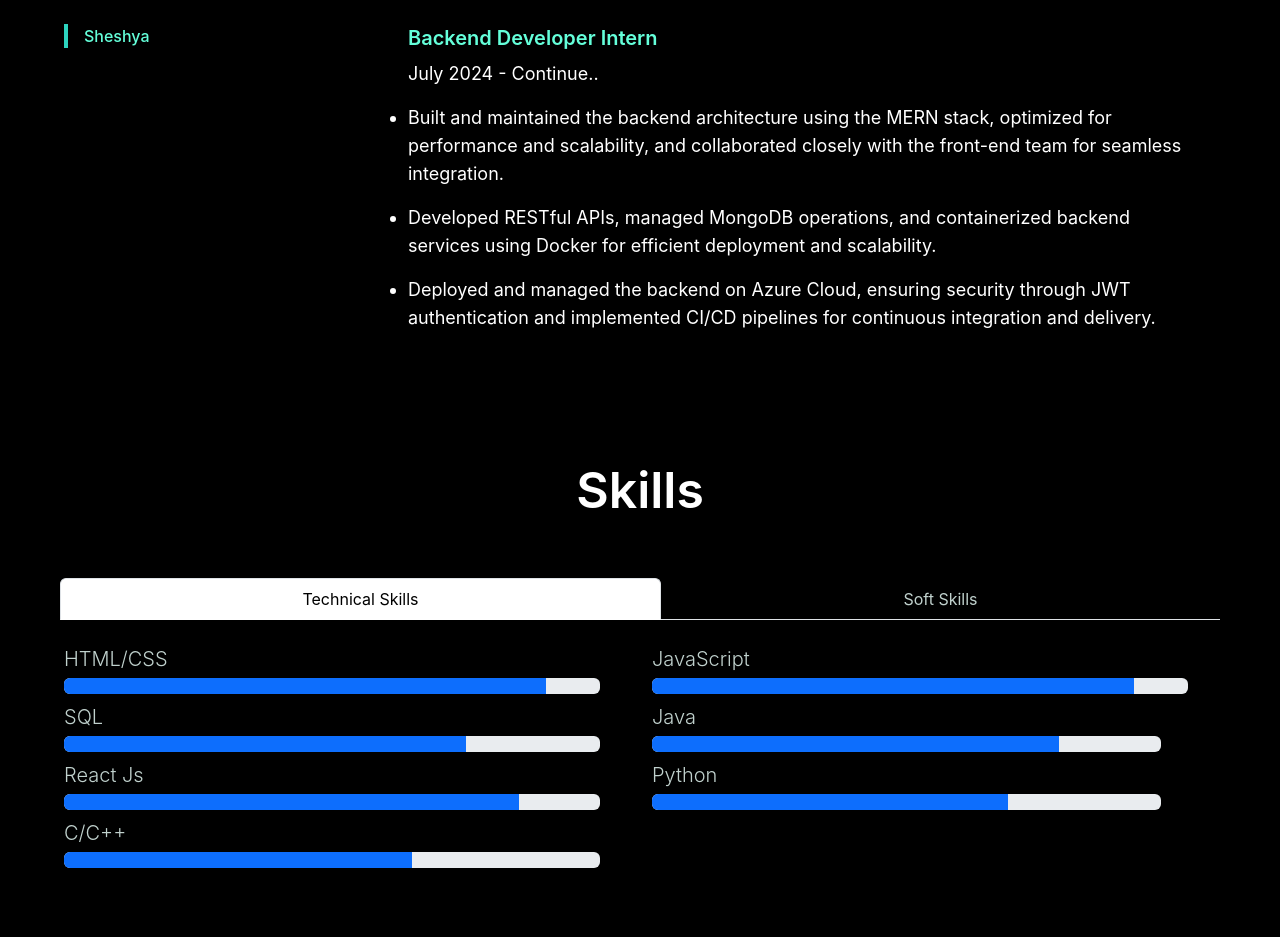
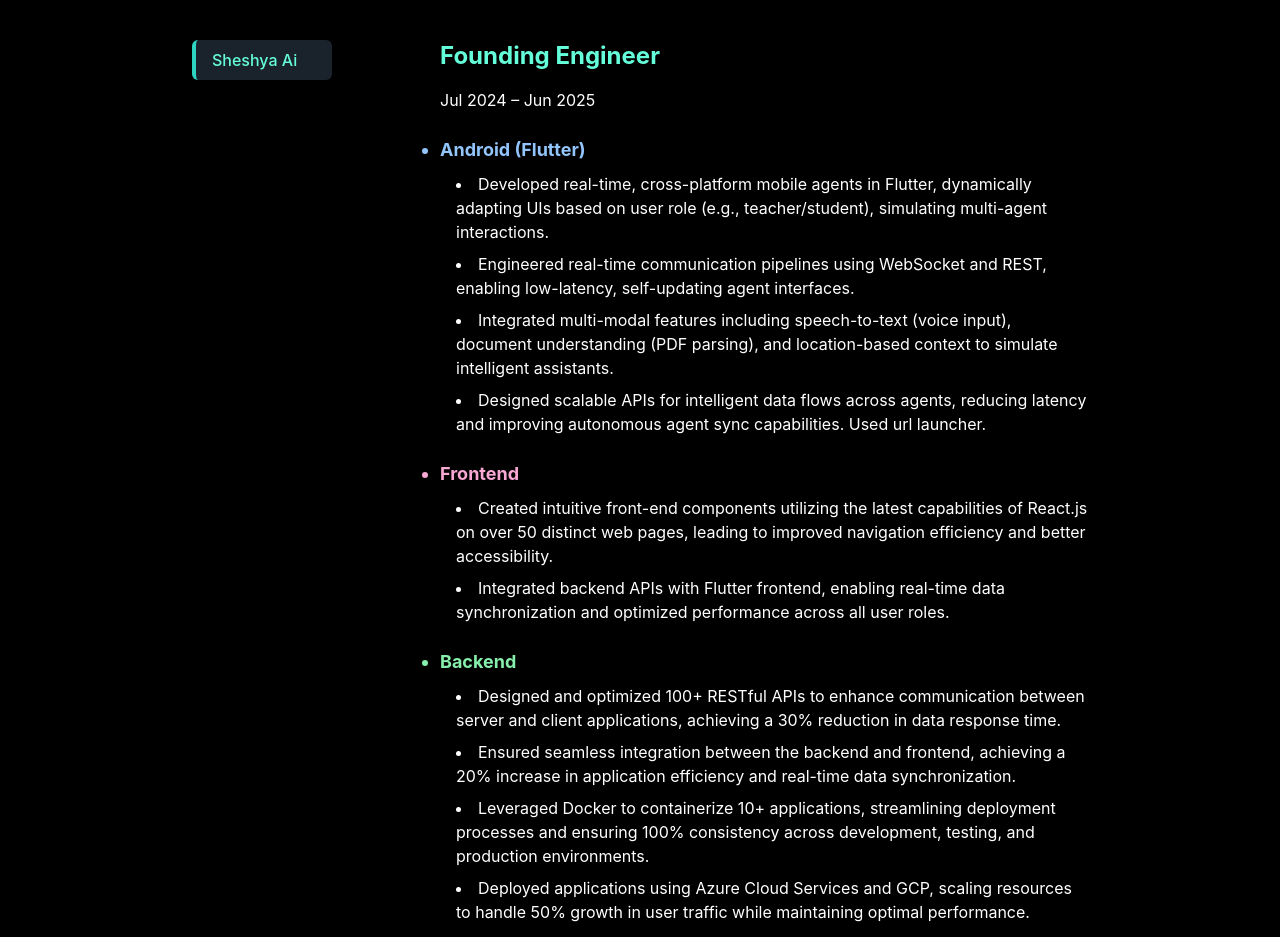
Before and after one commit to pranjalsingh03/mg93, a Next.js app: page / in a window 1280 px wide. Shown: the part 1860-2797 px from the top of the page. Built offline with nearby package versions, Linux system fonts and the light colour scheme.

Commit message:
updated the ui and skills ,experience section

```diff
--- a/package.json
+++ b/package.json
@@ -18,6 +18,7 @@
     "next": "14.2.5",
     "react": "^18.3.1",
     "react-dom": "^18.3.1",
+    "react-icons": "^5.5.0",
     "sharp": "^0.33.5",
     "typed.js": "^2.1.0"
   },
--- a/src/Components/Experience/Experience.tsx
+++ b/src/Components/Experience/Experience.tsx
@@ -5,31 +5,43 @@ function Experience() {
 
     const experiences = [
         {
-            title: "Backend Developer Intern",
-            company: "Sheshya",
-            location: "July 2024 - Continue..",
+            title: "Founding Engineer",
+            company: "Sheshya Ai",
+            location: "Jul 2024 – Jun 2025",
             description: [
-                "Built and maintained the backend architecture using the MERN stack, optimized for performance and scalability, and collaborated closely with the front-end team for seamless integration.",
-                "Developed RESTful APIs, managed MongoDB operations, and containerized backend services using Docker for efficient deployment and scalability.",
-                "Deployed and managed the backend on Azure Cloud, ensuring security through JWT authentication and implemented CI/CD pipelines for continuous integration and delivery."
+                // Android (Flutter)
+                "Android (Flutter)",
+                "Developed real-time, cross-platform mobile agents in Flutter, dynamically adapting UIs based on user role (e.g., teacher/student), simulating multi-agent interactions.",
+                "Engineered real-time communication pipelines using WebSocket and REST, enabling low-latency, self-updating agent interfaces.",
+                "Integrated multi-modal features including speech-to-text (voice input), document understanding (PDF parsing), and location-based context to simulate intelligent assistants.",
+                "Designed scalable APIs for intelligent data flows across agents, reducing latency and improving autonomous agent sync capabilities. Used url launcher.",
+                // Frontend
+                "Frontend",
+                "Created intuitive front-end components utilizing the latest capabilities of React.js on over 50 distinct web pages, leading to improved navigation efficiency and better accessibility.",
+                "Integrated backend APIs with Flutter frontend, enabling real-time data synchronization and optimized performance across all user roles.",
+                // Backend
+                "Backend",
+                "Designed and optimized 100+ RESTful APIs to enhance communication between server and client applications, achieving a 30% reduction in data response time.",
+                "Ensured seamless integration between the backend and frontend, achieving a 20% increase in application efficiency and real-time data synchronization.",
+                "Leveraged Docker to containerize 10+ applications, streamlining deployment processes and ensuring 100% consistency across development, testing, and production environments.",
+                "Deployed applications using Azure Cloud Services and GCP, scaling resources to handle 50% growth in user traffic while maintaining optimal performance."
             ]
         }
     ];
 
     return (
-        <div className="container mx-auto p-16 py-12 text-gray-200">
+        <div className=" mx-auto px-6 sm:px-8 md:px-16 lg:px-32 xl:px-48 py-16 text-gray-200">
             <div className="expi">02. I&apos;ve worked with</div>
             <div className="flex mt-10">
-
-                <div className="w-1/4">
+                <div className="w-full sm:w-1/3 md:w-1/4 min-w-[140px] mb-8 sm:mb-0">
                     <ul className="li-desc">
                         {experiences.map((experience, index) => (
                             <li key={index}>
                                 <button
                                     onClick={() => setSelectedCompany(index)}
-                                    className={`text-left font-medium pl-4 border-l-4 ${selectedCompany === index
-                                            ? 'companies border-teal-400'
-                                            : 'list-items border-transparent'
+                                    className={`transition-colors duration-200 text-left font-medium pl-4 border-l-4 w-full py-2 rounded-md focus:outline-none focus:ring-2 focus:ring-teal-400 ${selectedCompany === index
+                                            ? 'companies border-teal-400 bg-[#1a222c] shadow-md'
+                                            : 'list-items border-transparent hover:bg-[#232b36] hover:border-teal-400'
                                         }`}
                                     aria-pressed={selectedCompany === index}>
                                     {experience.company}
@@ -38,25 +50,44 @@ function Experience() {
                         ))}
                     </ul>
                 </div>
-
-                <div className="flex-grow px-8">
+                <div className="flex-grow px-0 sm:px-8">
                     {experiences[selectedCompany].title ? (
                         <>
-                            <div className="text-xl font-semibold companies">
+                            <div className="text-2xl font-bold companies mb-2">
                                 {experiences[selectedCompany].title}
                             </div>
-                            <div className="text-lg mt-2 description">
+                            {/* <div className="text-lg font-semibold text-teal-300 mb-1">
+                                {experiences[selectedCompany].company}
+                            </div> */}
+                            <div className="text-md mb-4 description">
                                 {experiences[selectedCompany].location}
                             </div>
-
                             <ul className="li-comp description">
-                                {experiences[selectedCompany].description.map(
-                                    (point, index) => (
-                                        <li key={index} className="text-lg">
-                                            {point}
-                                        </li>
-                                    )
-                                )}
+                                {/* Render sections with bolded titles */}
+                                {(() => {
+                                    const desc = experiences[selectedCompany].description;
+                                    const sections = [
+                                        { title: "Android (Flutter)", color: "text-blue-300" },
+                                        { title: "Frontend", color: "text-pink-300" },
+                                        { title: "Backend", color: "text-green-300" }
+                                    ];
+                                    let items: React.ReactNode[] = [];
+                                    let currentSection = null;
+                                    desc.forEach((point, idx) => {
+                                        const section = sections.find(s => s.title === point);
+                                        if (section) {
+                                            currentSection = section;
+                                            items.push(
+                                                <li key={point} className={`mt-4 mb-2 font-bold ${section.color} text-lg`}>{point}</li>
+                                            );
+                                        } else {
+                                            items.push(
+                                                <li key={idx} className="text-base mb-2 ml-4 list-disc list-inside">{point}</li>
+                                            );
+                                        }
+                                    });
+                                    return items;
+                                })()}
                             </ul>
                         </>
                     ) : (
--- a/src/Components/Languages/Lang.tsx
+++ b/src/Components/Languages/Lang.tsx
@@ -1,136 +1,63 @@
 "use client";
-import React, { useState } from 'react';
+import React from 'react';
 import './Lang.css';
+import { FaHtml5, FaCss3Alt, FaReact, FaNodeJs, FaPython, FaJs, FaJava, FaPhp, FaGitAlt, FaGithub, FaDocker, FaCloud, FaAws, FaGoogle, FaMicrosoft } from 'react-icons/fa';
+import { SiDart, SiTypescript, SiCplusplus, SiExpress, SiAngular, SiFlutter, SiNextdotjs, SiGetx, SiCloudflare, SiVercel, SiPostgresql, SiMongodb, SiTerraform, SiKubernetes, SiJenkins } from 'react-icons/si';
 
 const Lang = () => {
-  const [activeTab, setActiveTab] = useState('hard-skills');
-
-  const handleTabChange = (tabKey: React.SetStateAction<string>) => {
-    setActiveTab(tabKey);
+  // Skill icon map
+  const skillIcons: { [key: string]: JSX.Element } = {
+    'JavaScript': <FaJs className="text-yellow-400" />, 'HTML': <FaHtml5 className="text-orange-500" />, 'CSS': <FaCss3Alt className="text-blue-400" />, 'Dart': <SiDart className="text-cyan-400" />, 'Node.js': <FaNodeJs className="text-green-500" />, 'Python': <FaPython className="text-blue-300" />, 'C/C++': <SiCplusplus className="text-blue-200" />, 'Java': <FaJava className="text-red-400" />, 'TypeScript': <SiTypescript className="text-blue-500" />, 'PHP': <FaPhp className="text-indigo-400" />,
+    'React': <FaReact className="text-cyan-400" />, 'Express.js': <SiExpress className="text-gray-200" />, 'Angular': <SiAngular className="text-red-500" />, 'REST API': <FaCloud className="text-teal-400" />, 'Flutter': <SiFlutter className="text-blue-400" />, 'Next.js': <SiNextdotjs className="text-black dark:text-white" />, 'GetX': <SiGetx className="text-pink-400" />,
+    'Git': <FaGitAlt className="text-orange-400" />, 'GitHub': <FaGithub className="text-gray-200" />, 'Docker': <FaDocker className="text-blue-400" />, 'Cloudflare': <SiCloudflare className="text-yellow-400" />, 'Vercel': <SiVercel className="text-black dark:text-white" />, 'PostgreSQL': <SiPostgresql className="text-blue-500" />, 'MongoDB': <SiMongodb className="text-green-400" />, 'Jenkins': <SiJenkins className="text-red-400" />, 'Kubernetes': <SiKubernetes className="text-blue-400" />, 'Terraform': <SiTerraform className="text-purple-400" />,
+    'AWS': <FaAws className="text-yellow-400" />, 'GCP': <FaGoogle className="text-blue-400" />, 'Azure': <FaMicrosoft className="text-blue-500" />, 'Github Actions': <FaGithub className="text-gray-200" />, 'Cloud/DevOps': <FaCloud className="text-teal-400" />
   };
 
+  // Skill groups
+  const skillGroups = [
+    {
+      title: 'Languages',
+      color: 'from-yellow-400 to-orange-400',
+      skills: ['JavaScript', 'HTML', 'CSS', 'Dart', 'Node.js', 'Python', 'C/C++', 'Java', 'TypeScript', 'PHP']
+    },
+    {
+      title: 'Frameworks',
+      color: 'from-cyan-400 to-blue-400',
+      skills: ['React', 'Express.js', 'Angular', 'REST API', 'Flutter', 'Next.js', 'GetX']
+    },
+    {
+      title: 'Tools',
+      color: 'from-pink-400 to-yellow-300',
+      skills: ['Git', 'GitHub', 'Docker', 'Cloudflare', 'Vercel', 'PostgreSQL', 'MongoDB', 'Jenkins', 'Kubernetes', 'Terraform']
+    },
+    {
+      title: 'Cloud/DevOps',
+      color: 'from-green-400 to-blue-400',
+      skills: ['AWS', 'GCP', 'Azure', 'Github Actions']
+    }
+  ];
+
   return (
-    <div className="container py-8">
-      <div className="p-5 container">
-        <h2 className="display-4 pb-5 text-center Wccysa">Skills</h2>
-        <ul className="skills-tabs nav nav-tabs nav-fill" role="tablist">
-          <li className="nav-item" role="presentation">
-            <button type="button" id="skills-tabs-tab-hard-skills" role="tab" data-rr-ui-event-key="hard-skills" aria-controls="skills-tabs-tabpane-hard-skills" aria-selected={activeTab === 'hard-skills'} className={`skills-tab lead nav-link ${activeTab === 'hard-skills' ? 'active' : ''}`} onClick={() => handleTabChange('hard-skills')}>Technical Skills</button>
-          </li>
-          <li className="nav-item" role="presentation">
-            <button type="button" id="skills-tabs-tab-soft-skills" role="tab" data-rr-ui-event-key="soft-skills" aria-controls="skills-tabs-tabpane-soft-skills" aria-selected={activeTab === 'soft-skills'} className={`skills-tab lead nav-link ${activeTab === 'soft-skills' ? 'active' : ''}`} onClick={() => handleTabChange('soft-skills')}>Soft Skills</button>
-          </li>
-        </ul>
-        <div className="tab-content">
-          <div role="tabpanel" id="skills-tabs-tabpane-hard-skills" aria-labelledby="skills-tabs-tab-hard-skills" className={`fade tab-pane ${activeTab === 'hard-skills' ? 'active show' : ''}`}>
-            <div className="pt-3 px-1 row">
-              <div className="col-md-6 col-12">
-                <div style={{ width: '95%' }}>
-                  <p className="lead mb-1 mt-2">HTML/CSS</p>
-                  <div className="progress-bar-animation progress">
-                    <div role="progressbar" className="progress-bar" aria-valuenow={90} aria-valuemin={0} aria-valuemax={100} style={{ width: '90%' }}></div>
-                  </div>
-                </div>
-                <div style={{ width: '95%' }}>
-                  <p className="lead mb-1 mt-2">SQL</p>
-                  <div className="progress-bar-animation progress">
-                    <div role="progressbar" className="progress-bar" aria-valuenow={75} aria-valuemin={0} aria-valuemax={100} style={{ width: '75%' }}></div>
-                  </div>
-                </div>
-                <div style={{ width: '95%' }}>
-                  <p className="lead mb-1 mt-2">React Js</p>
-                  <div className="progress-bar-animation progress">
-                    <div role="progressbar" className="progress-bar" aria-valuenow={85} aria-valuemin={0} aria-valuemax={100} style={{ width: '85%' }}></div>
-                  </div>
-                </div>
-                <div style={{ width: '95%' }}>
-                  <p className="lead mb-1 mt-2">C/C++</p>
-                  <div className="progress-bar-animation progress">
-                    <div role="progressbar" className="progress-bar" aria-valuenow={65} aria-valuemin={0} aria-valuemax={100} style={{ width: '65%' }}></div>
-                  </div>
-                </div>
-                {/* Add more technical skills */}
-
-
-              </div>
-              <div className="col-md-6 col-12">
-                <div style={{ width: '95%' }}>
-                  <p className="lead mb-1 mt-2">JavaScript</p>
-                  <div className="progress-bar-animation progress">
-                    <div role="progressbar" className="progress-bar" aria-valuenow={90} aria-valuemin={0} aria-valuemax={100} style={{ width: '90%' }}></div>
-                  </div>
-                  <div style={{ width: '95%' }}>
-                  <p className="lead mb-1 mt-2">Java</p>
-                  <div className="progress-bar-animation progress">
-                    <div role="progressbar" className="progress-bar" aria-valuenow={80} aria-valuemin={0} aria-valuemax={100} style={{ width: '80%' }}></div>
-                  </div>
-                </div>
-                <div style={{ width: '95%' }}>
-                  <p className="lead mb-1 mt-2">Python</p>
-                  <div className="progress-bar-animation progress">
-                    <div role="progressbar" className="progress-bar" aria-valuenow={70} aria-valuemin={0} aria-valuemax={100} style={{ width: '70%' }}></div>
-                  </div>
-                </div>
-                </div>
-
-                {/* Add more technical skills */}
+    <div className="container py-12">
+      <div className="max-w-5xl mx-auto bg-gradient-to-br from-[#181c2b] to-[#232b36] rounded-3xl shadow-2xl p-8">
+        <h2 className="text-4xl font-bold text-center mb-8 text-teal-300 tracking-tight">Skills</h2>
+        <div className="grid grid-cols-1 md:grid-cols-2 gap-8">
+          {skillGroups.map(group => (
+            <div key={group.title} className={`rounded-2xl p-6 bg-gradient-to-tr ${group.color} bg-opacity-10 shadow-lg`}>
+              <h3 className="text-2xl font-semibold mb-4 text-white drop-shadow">{group.title}</h3>
+              <div className="flex flex-wrap gap-3">
+                {group.skills.map(skill => (
+                  <span key={skill} className="flex items-center gap-2 px-3 py-1 rounded-full bg-[#232b36] text-white font-medium shadow hover:scale-105 transition-transform text-base">
+                    {skillIcons[skill] || null}
+                    {skill}
+                  </span>
+                ))}
               </div>
             </div>
-          </div>
-          <div role="tabpanel" id="skills-tabs-tabpane-soft-skills" aria-labelledby="skills-tabs-tab-soft-skills" className={`fade tab-pane ${activeTab === 'soft-skills' ? 'active show' : ''}`}>
-            <div className="pt-3 px-1 row">
-              <div className="col-md-6 col-12">
-                <div style={{ width: '95%' }}>
-                  <p className="lead mb-1 mt-2">Goal-Oriented</p>
-                  <div className="progress-bar-animation progress">
-                    <div role="progressbar" className="progress-bar" aria-valuenow={80} aria-valuemin={0} aria-valuemax={100} style={{ width: '95%' }}></div>
-                  </div>
-                </div>
-                <div style={{ width: '95%' }}>
-                  <p className="lead mb-1 mt-2">Innovative</p>
-                  <div className="progress-bar-animation progress">
-                    <div role="progressbar" className="progress-bar" aria-valuenow={80} aria-valuemin={0} aria-valuemax={100} style={{ width: '90%' }}></div>
-                  </div>
-                </div>
-                <div style={{ width: '95%' }}>
-                  <p className="lead mb-1 mt-2">Strong Decision maker</p>
-                  <div className="progress-bar-animation progress">
-                    <div role="progressbar" className="progress-bar" aria-valuenow={80} aria-valuemin={0} aria-valuemax={100} style={{ width: '85%' }}></div>
-                  </div>
-                </div>
-                <div style={{ width: '95%' }}>
-                  <p className="lead mb-1 mt-2">Complex Problem Solver</p>
-                  <div className="progress-bar-animation progress">
-                    <div role="progressbar" className="progress-bar" aria-valuenow={80} aria-valuemin={0} aria-valuemax={100} style={{ width: '90%' }}></div>
-                  </div>
-                </div>
-              </div>
-              <div className="col-md-6 col-12">
-                <div style={{ width: '95%' }}>
-                  <p className="lead mb-1 mt-2">Adaptive</p>
-                  <div className="progress-bar-animation progress">
-                    <div role="progressbar" className="progress-bar" aria-valuenow={80} aria-valuemin={0} aria-valuemax={100} style={{ width: '96%' }}></div>
-                  </div>
-                </div>
-                <div style={{ width: '95%' }}>
-                  <p className="lead mb-1 mt-2">Creative Design</p>
-                  <div className="progress-bar-animation progress">
-                    <div role="progressbar" className="progress-bar" aria-valuenow={80} aria-valuemin={0} aria-valuemax={100} style={{ width: '80%' }}></div>
-                  </div>
-                </div>
-                <div style={{ width: '95%' }}>
-                  <p className="lead mb-1 mt-2">Punctual</p>
-                  <div className="progress-bar-animation progress">
-                    <div role="progressbar" className="progress-bar" aria-valuenow={80} aria-valuemin={0} aria-valuemax={100} style={{ width: '98%' }}></div>
-                  </div>
-
-                </div>
-                </div>
-              </div>
-            </div>
-          </div>
+          ))}
         </div>
       </div>
+    </div>
   );
 };
 
```
Also changed, not shown: 1 other file (tests, documents, lock files or other folders).
